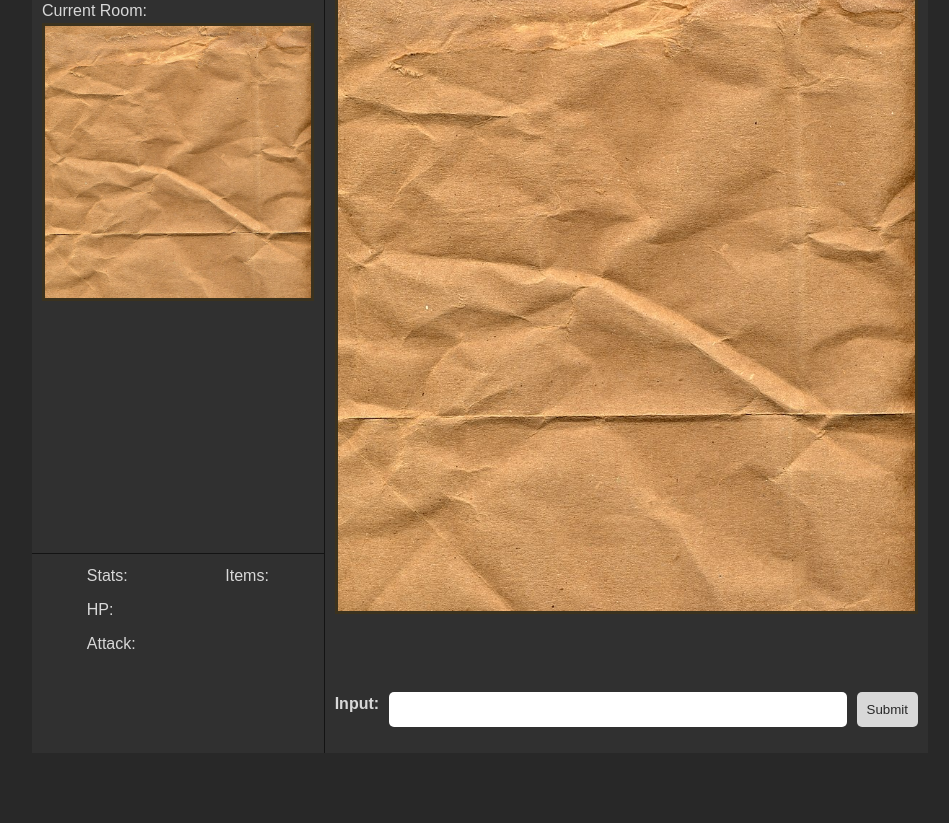
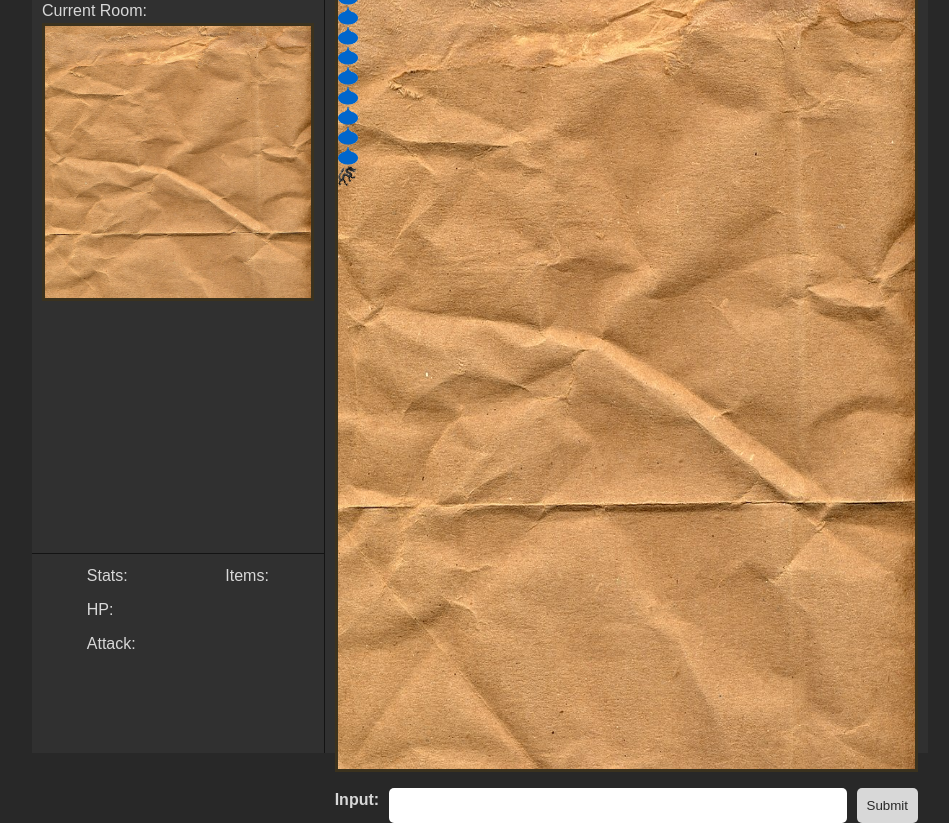
Before and after one commit to squal1/text-adventure, a website: page client/index.html in a window 1280 px wide. Shown: the part 47-870 px from the top of the page, without its empty margins (160-1109 px from the left). Before the commit the page ends 800 px from the top, so only its background shows below. Drawn offline with nearby package versions, Linux system fonts and the light colour scheme; no server answers.

Commit message:
added update function for room image (WIP)

```diff
--- a/client/script.js
+++ b/client/script.js
@@ -319,6 +319,37 @@ const updateMap = (discoveredRooms, currentRoom) => {
 };
 
 
+//Updates the background of the current room
+//roomImageUrl: "bgimageurl"
+//enemyList: [["enemyimageurl", number of enemy], ["enemyimageurl", number of enemy]]
+const updateRoomImage = (roomImageUrl, enemyList) => {
+    //Update the background
+    selector = document.querySelector(".roomDisplay");
+    console.log(selector);
+    selector.style.backgroundImage = "url('" + roomImageUrl + "')";
+
+    //Update the enemies
+    if(enemyList.length > 0) {
+        //Loop through enemy list
+        for (i = 0; i < enemyList.length; i++) {
+            //Pull an enemy entry from array
+            var enemy = enemyList[i];
+            //Place the provided number of that enemy on the screen
+            for (n = 0; n < enemy[1]; n++) {
+                let img = document.createElement("img");
+                img.src = enemy[0];
+                selector.append(img);
+            }
+        }
+    } else {
+        console.log("no enemies in room");
+    }
+
+}
+
+//var enemyArr = [];
+var enemyArr = [["slime.png", 10], ["dragon.png", 1]];
+updateRoomImage("paper.jpg", enemyArr);
 
 
 
--- a/client/style.css
+++ b/client/style.css
@@ -114,13 +114,20 @@ button[type="submit"]:hover {
     width: 100%;
     padding-bottom: 100%;
     position: relative;
-    background-image: url("./paper.jpg");
+    /*background-image: url("./paper.jpg");*/
     background-repeat: no-repeat;
-    background-size: 100%;
+    background-size: 100% 100%;
     border: solid rgb(59, 50, 30);
     display: flex;
     flex-direction: column;
     flex: 1;
+
+}
+
+.roomDisplay img {
+    width: 20px;
+    height: 20px;
+    display: flex;
 }
 
 
```
Also changed, not shown: client/dragon.png (added), client/slime.png (added).
